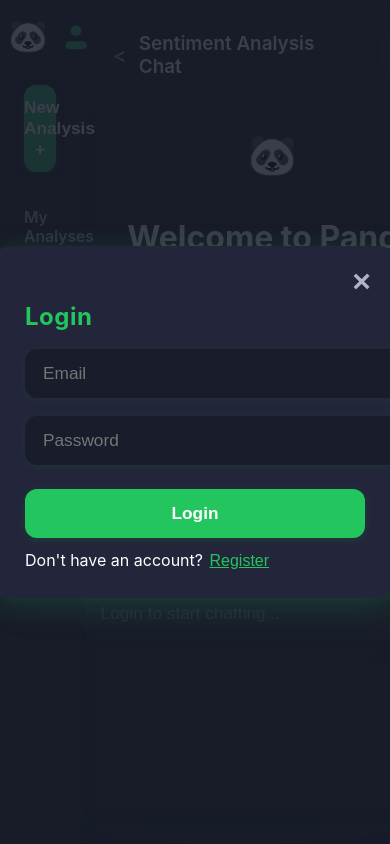
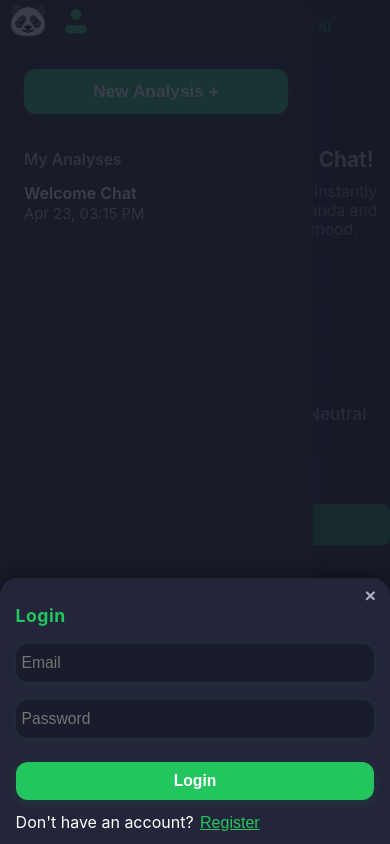
Before and after one commit to HarshavardhanKurtkoti/Panda-Chatbot, a React (Create React App) app in the folder sentiment-analysis-fronend/: page / in a window 390 px wide. Built offline with nearby package versions, Linux system fonts and the light colour scheme.

Commit message:
modified:   sentiment-analysis-fronend/src/App.css 	modified:   sentiment-analysis-fronend/src/App.js

```diff
--- a/sentiment-analysis-fronend/src/App.css
+++ b/sentiment-analysis-fronend/src/App.css
@@ -444,6 +444,8 @@
 }
 .gpt-sidebar {
   width: 340px;
+  min-width: 60px;
+  max-width: 340px;
   background: #181a1b;
   color: #fff;
   display: flex;
@@ -452,6 +454,40 @@
   border-right: 1.5px solid #222;
   box-shadow: 2px 0 16px rgba(0,255,64,0.04);
   z-index: 2;
+  transition: width 0.25s cubic-bezier(.4,2,.6,1), min-width 0.25s cubic-bezier(.4,2,.6,1), max-width 0.25s cubic-bezier(.4,2,.6,1);
+}
+.gpt-sidebar-collapsed {
+  width: 60px !important;
+  min-width: 60px !important;
+  max-width: 60px !important;
+  overflow-x: hidden;
+}
+.gpt-sidebar-collapsed .gpt-logo {
+  margin-left: 0px;
+}
+.gpt-sidebar-collapsed .gpt-sidebar-title,
+.gpt-sidebar-collapsed .gpt-sidebar-settings,
+.gpt-sidebar-collapsed .gpt-new-chat-btn,
+.gpt-sidebar-collapsed .gpt-sidebar-section,
+.gpt-sidebar-collapsed .gpt-sidebar-chats {
+  display: none !important;
+}
+.gpt-sidebar-collapsed .gpt-logo {
+  margin-left: -12px;
+}
+.gpt-sidebar-header {
+  width: 100%;
+}
+.gpt-main-panel {
+  flex: 1;
+  display: flex;
+  flex-direction: column;
+  align-items: center;
+  justify-content: flex-start;
+  background: none;
+  position: relative;
+  z-index: 1;
+  transition: margin 0.25s cubic-bezier(.4,2,.6,1);
 }
 .gpt-sidebar-header {
   display: flex;
@@ -565,6 +601,7 @@
   background: none;
   position: relative;
   z-index: 1;
+  transition: margin 0.25s cubic-bezier(.4,2,.6,1);
 }
 .gpt-main-header {
   width: 100%;
@@ -579,6 +616,14 @@
   font-size: 1.3rem;
   margin-left: 32px;
   cursor: pointer;
+  user-select: none;
+  transition: background 0.18s;
+  padding: 4px 12px;
+  border-radius: 6px;
+}
+.gpt-main-back:hover {
+  background: #23272a;
+  color: #22c55e;
 }
 .gpt-main-title {
   font-size: 1.18rem;
@@ -890,3 +935,286 @@
   background: #181c2b;
   color: #fff;
 }
+
+/* --- MOBILE FRIENDLY & RESPONSIVE IMPROVEMENTS --- */
+@media (max-width: 900px) {
+  .gpt-app-container {
+    flex-direction: column;
+    height: 100dvh;
+    min-height: 100dvh;
+    width: 100vw;
+    overflow-x: hidden;
+  }
+  .gpt-sidebar {
+    position: fixed;
+    left: 0;
+    top: 0;
+    height: 100dvh;
+    z-index: 1001;
+    width: 80vw !important;
+    min-width: 0 !important;
+    max-width: 90vw !important;
+    box-shadow: 2px 0 16px rgba(0,0,0,0.18);
+    transform: translateX(-100%);
+    transition: transform 0.3s cubic-bezier(.4,2,.6,1);
+    border-radius: 0 18px 18px 0;
+    padding-top: 0;
+  }
+  .gpt-sidebar.gpt-sidebar-collapsed {
+    transform: translateX(-100%);
+  }
+  .gpt-sidebar:not(.gpt-sidebar-collapsed) {
+    transform: translateX(0);
+  }
+  .gpt-main-panel {
+    width: 100vw;
+    min-width: 0;
+    max-width: 100vw;
+    margin: 0;
+    border-radius: 0;
+    padding: 0;
+  }
+  .gpt-main-header {
+    padding: 16px 8px 0 8px;
+    gap: 6px;
+    font-size: 1rem;
+  }
+  .gpt-main-title {
+    font-size: 1rem;
+  }
+  .gpt-main-model {
+    font-size: 0.9rem;
+    padding: 2px 6px;
+    margin-left: 4px;
+  }
+  .gpt-welcome-panel {
+    min-width: 0;
+    max-width: 100vw;
+    width: 100vw;
+    border-radius: 0;
+    padding: 8px 2vw 8px 2vw;
+    margin: 0;
+    box-shadow: none;
+  }
+  .gpt-feature-cards {
+    flex-direction: column;
+    gap: 10px;
+  }
+  .gpt-feature-card {
+    font-size: 1rem;
+    padding: 12px 8px;
+  }
+  .gpt-prompt-form {
+    flex-direction: column;
+    gap: 8px;
+    padding: 8px 4px;
+    width: 100%;
+  }
+  .gpt-prompt-input {
+    font-size: 1rem;
+    padding: 10px 8px;
+    width: 100%;
+    min-width: 0;
+  }
+  .gpt-prompt-send {
+    width: 100%;
+    font-size: 1.2rem;
+    padding: 10px 0;
+    margin-left: 0;
+  }
+  .whatsapp-chat-log {
+    padding: 0;
+    min-width: 0;
+    width: 100vw;
+  }
+  .whatsapp-chat-window {
+    padding: 0 2vw;
+    max-width: 100vw;
+    min-width: 0;
+    gap: 10px;
+  }
+  .whatsapp-msg-bubble {
+    max-width: 90vw;
+    font-size: 1rem;
+    padding: 10px 8px;
+    min-width: 0;
+    word-break: break-word;
+  }
+  .modal-overlay {
+    align-items: flex-end;
+    padding: 0;
+  }
+  .auth-modal {
+    min-width: 0;
+    max-width: 100vw;
+    width: 100vw;
+    border-radius: 18px 18px 0 0;
+    padding: 18px 8px 18px 8px;
+    box-shadow: 0 -2px 16px #0005;
+    margin: 0;
+    position: relative;
+    left: 0;
+    bottom: 0;
+  }
+  .auth-modal h2 {
+    font-size: 1.2rem;
+  }
+  .login-form input, .login-form button[type="submit"] {
+    font-size: 1rem;
+    padding: 12px 8px;
+    width: 100%;
+    min-width: 0;
+    box-sizing: border-box;
+  }
+  .modal-close-x {
+    top: 8px;
+    right: 12px;
+    font-size: 1.5rem;
+  }
+}
+
+@media (max-width: 600px) {
+  .gpt-app-bg, .gpt-app-container, .gpt-main-panel, .gpt-welcome-panel {
+    width: 100vw !important;
+    min-width: 0 !important;
+    max-width: 100vw !important;
+    overflow-x: hidden !important;
+    box-sizing: border-box;
+  }
+  .gpt-sidebar {
+    width: 80vw !important;
+    max-width: 90vw !important;
+    min-width: 0 !important;
+    left: 0;
+    top: 0;
+    height: 100dvh;
+    z-index: 1001;
+    border-radius: 0 18px 18px 0;
+    box-shadow: 2px 0 16px rgba(0,0,0,0.18);
+    transform: translateX(-100%);
+    transition: transform 0.3s cubic-bezier(.4,2,.6,1);
+    position: fixed;
+    padding-top: 0;
+  }
+  .gpt-sidebar:not(.gpt-sidebar-collapsed) {
+    transform: translateX(0);
+  }
+  .gpt-sidebar-collapsed {
+    transform: translateX(-100%);
+  }
+  .gpt-main-header {
+    padding: 10px 4vw 0 4vw;
+    font-size: 0.95rem;
+    gap: 4px;
+  }
+  .gpt-main-title {
+    font-size: 1rem;
+    word-break: break-word;
+  }
+  .gpt-main-model {
+    font-size: 0.85rem;
+    padding: 2px 4px;
+    margin-left: 2px;
+  }
+  .gpt-welcome-panel {
+    min-width: 0 !important;
+    max-width: 100vw !important;
+    width: 100vw !important;
+    border-radius: 0 !important;
+    padding: 8px 2vw 8px 2vw !important;
+    margin: 0 !important;
+    box-shadow: none !important;
+    align-items: stretch !important;
+  }
+  .gpt-welcome-panel h2 {
+    font-size: 1.3rem !important;
+    text-align: center;
+    word-break: break-word;
+  }
+  .gpt-welcome-desc {
+    font-size: 0.98rem !important;
+    margin-bottom: 12px !important;
+    text-align: center;
+    word-break: break-word;
+  }
+  .gpt-feature-cards {
+    flex-direction: column !important;
+    gap: 8px !important;
+    width: 100% !important;
+    margin-bottom: 10px !important;
+  }
+  .gpt-feature-card {
+    width: 100% !important;
+    font-size: 0.98rem !important;
+    padding: 10px 4px !important;
+    box-sizing: border-box;
+  }
+  .gpt-prompt-form {
+    flex-direction: column !important;
+    gap: 6px !important;
+    padding: 6px 2vw !important;
+    width: 100% !important;
+  }
+  .gpt-prompt-input {
+    font-size: 1rem !important;
+    padding: 10px 6px !important;
+    width: 100% !important;
+    min-width: 0 !important;
+    box-sizing: border-box;
+  }
+  .gpt-prompt-send {
+    width: 100% !important;
+    font-size: 1.1rem !important;
+    padding: 10px 0 !important;
+    margin-left: 0 !important;
+  }
+  .whatsapp-chat-log {
+    padding: 0 !important;
+    min-width: 0 !important;
+    width: 100vw !important;
+  }
+  .whatsapp-chat-window {
+    padding: 0 2vw !important;
+    max-width: 100vw !important;
+    min-width: 0 !important;
+    gap: 8px !important;
+  }
+  .whatsapp-msg-bubble {
+    max-width: 90vw !important;
+    font-size: 0.98rem !important;
+    padding: 8px 6px !important;
+    min-width: 0 !important;
+    word-break: break-word !important;
+  }
+  .modal-overlay {
+    align-items: flex-end !important;
+    padding: 0 !important;
+  }
+  .auth-modal {
+    min-width: 0 !important;
+    max-width: 100vw !important;
+    width: 100vw !important;
+    border-radius: 18px 18px 0 0 !important;
+    padding: 12px 4vw 12px 4vw !important;
+    box-shadow: 0 -2px 16px #0005 !important;
+    margin: 0 !important;
+    position: relative !important;
+    left: 0 !important;
+    bottom: 0 !important;
+  }
+  .auth-modal h2 {
+    font-size: 1.1rem !important;
+  }
+  .login-form input, .login-form button[type="submit"] {
+    font-size: 0.98rem !important;
+    padding: 10px 6px !important;
+    width: 100% !important;
+    min-width: 0 !important;
+    box-sizing: border-box !important;
+  }
+  .modal-close-x {
+    top: 6px !important;
+    right: 8px !important;
+    font-size: 1.2rem !important;
+  }
+}
--- a/sentiment-analysis-fronend/src/App.js
+++ b/sentiment-analysis-fronend/src/App.js
@@ -45,6 +45,8 @@
 
   const [showServerCold, setShowServerCold] = useState(false);
   const [showLoadingAnim, setShowLoadingAnim] = useState(false);
+
+  const [sidebarCollapsed, setSidebarCollapsed] = useState(false);
 
   // Loading animation component
   const LoadingSpinner = () => (
@@ -357,19 +359,51 @@
   // Track if the user has started a conversation in the current session
   const hasStarted = user && chat.length > 0;
 
+  useEffect(() => {
+    if (!sidebarCollapsed && window.innerWidth <= 900) {
+      const handleClick = (e) => {
+        const sidebar = document.querySelector('.gpt-sidebar');
+        if (sidebar && !sidebar.contains(e.target)) {
+          setSidebarCollapsed(true);
+        }
+      };
+      document.addEventListener('mousedown', handleClick);
+      document.addEventListener('touchstart', handleClick);
+      return () => {
+        document.removeEventListener('mousedown', handleClick);
+        document.removeEventListener('touchstart', handleClick);
+      };
+    }
+  }, [sidebarCollapsed]);
+
   return (
     <div className="gpt-app-bg">
       <div className="gpt-app-container">
+        {/* Sidebar Overlay for Mobile */}
+        {(!sidebarCollapsed && window.innerWidth <= 900) && (
+          <div
+            className="gpt-sidebar-backdrop"
+            style={{
+              position: 'fixed',
+              top: 0,
+              left: 0,
+              width: '100vw',
+              height: '100vh',
+              background: 'rgba(0,0,0,0.35)',
+              zIndex: 1000,
+            }}
+            onClick={() => setSidebarCollapsed(true)}
+          />
+        )}
         {/* Sidebar */}
-        <aside className="gpt-sidebar">
+        <aside
+          className={`gpt-sidebar${sidebarCollapsed ? ' gpt-sidebar-collapsed' : ''}`}
+          style={{ width: sidebarCollapsed ? 60 : 340, minWidth: sidebarCollapsed ? 60 : 340, maxWidth: sidebarCollapsed ? 60 : 340, transition: 'width 0.25s cubic-bezier(.4,2,.6,1), min-width 0.25s cubic-bezier(.4,2,.6,1), max-width 0.25s cubic-bezier(.4,2,.6,1)' }}
+        >
           <div className="gpt-sidebar-header">
-            <span
-              className="gpt-logo"
-              style={{ fontSize: 32 }}
-            >
-              🐼
-            </span>
-            <span className="gpt-sidebar-title">Sentiment Analyses</span>
+            <span className="gpt-logo" style={{ fontSize: 32 }}>🐼</span>
+            {!sidebarCollapsed && <span className="gpt-sidebar-title">Sentiment Analyses</span>}
+            {!sidebarCollapsed && (
               <button
                 className="gpt-sidebar-settings"
                 title="Account/Settings"
@@ -382,9 +416,11 @@
                   <UserIcon />
                 )}
               </button>
+            )}
           </div>
-          <button className="gpt-new-chat-btn" onClick={handleNewSession}>New Analysis +</button>
-          <div className="gpt-sidebar-section">My Analyses</div>
+          {!sidebarCollapsed && <button className="gpt-new-chat-btn" onClick={handleNewSession}>New Analysis +</button>}
+          {!sidebarCollapsed && <div className="gpt-sidebar-section">My Analyses</div>}
+          {!sidebarCollapsed && (
             <ul className="gpt-sidebar-chats">
               {sessions.map((s) => (
                 <li
@@ -408,11 +444,18 @@
                 </li>
               ))}
             </ul>
+          )}
         </aside>
         {/* Main panel */}
         <main className="gpt-main-panel">
           <div className="gpt-main-header">
-            <span className="gpt-main-back">&lt;</span>
+            <span
+              className="gpt-main-back"
+              style={{ cursor: 'pointer', userSelect: 'none' }}
+              onClick={() => setSidebarCollapsed(v => !v)}
+            >
+              {sidebarCollapsed ? '>' : '<'}
+            </span>
             <span className="gpt-main-title">Sentiment Analysis Chat</span>
             <span className="gpt-main-model">Panda AI</span>
           </div>
```
Lines whose indentation alone changed are shown as unchanged.
